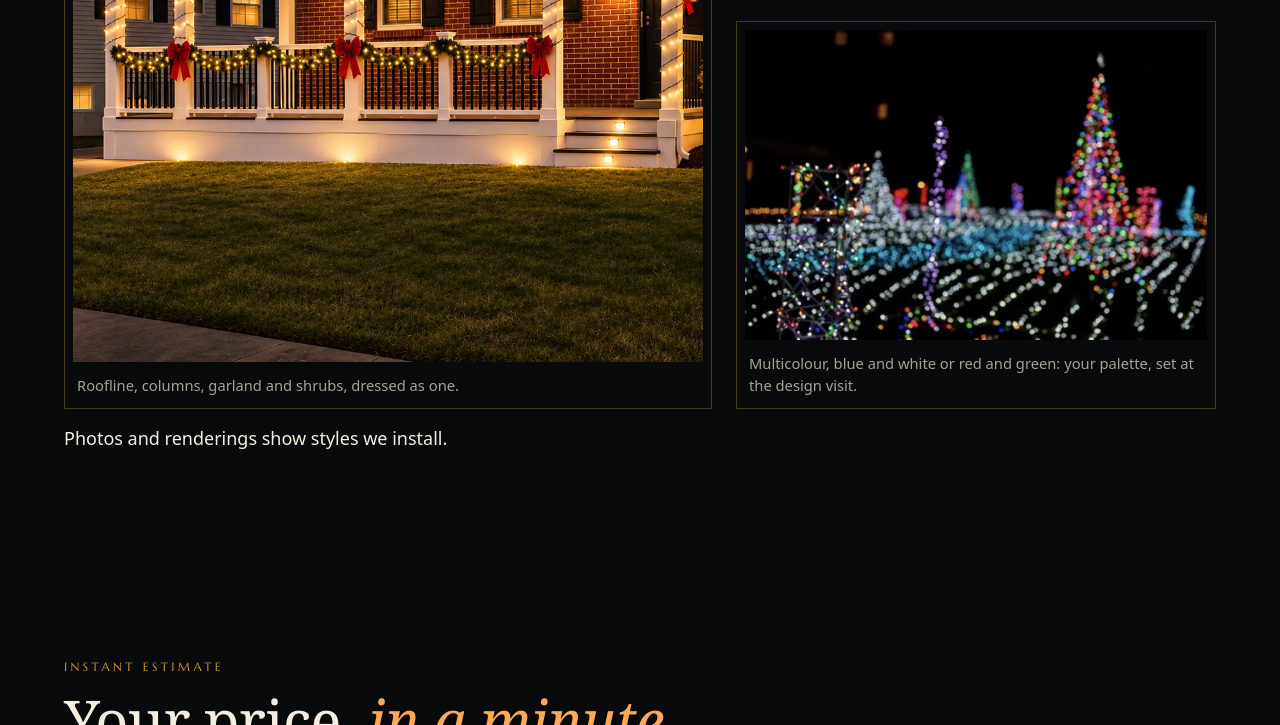
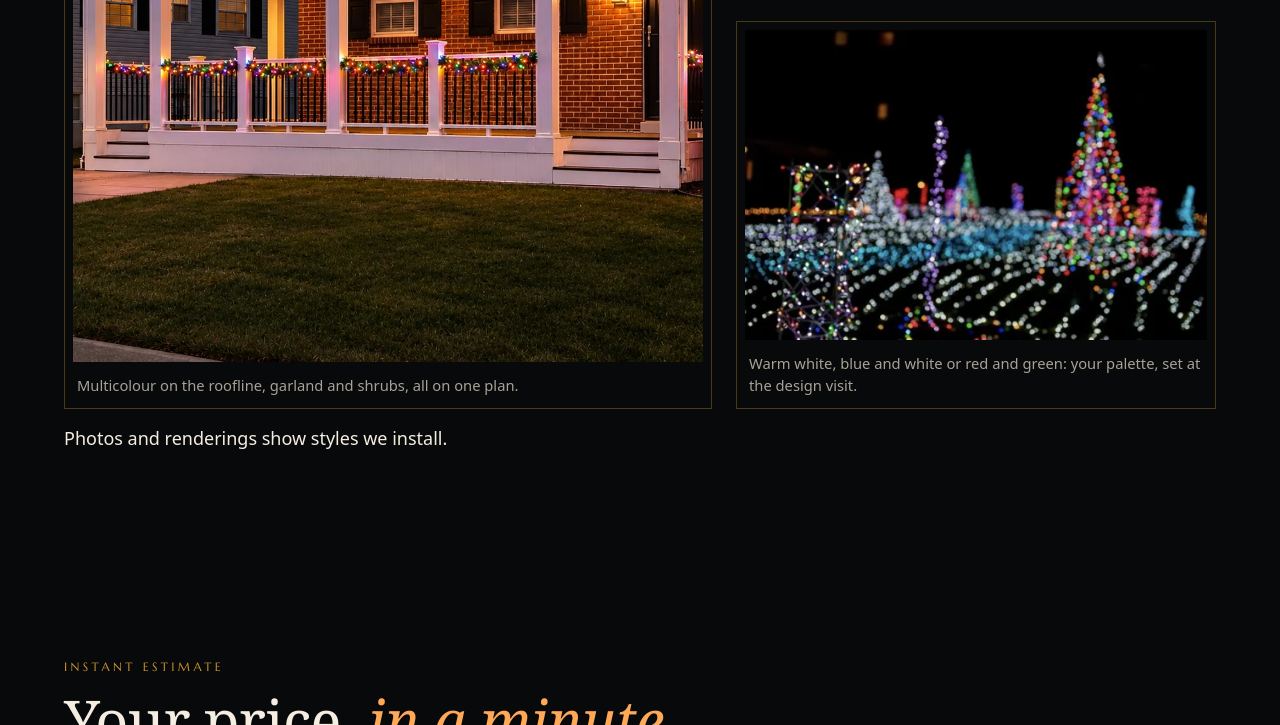
Before and after one commit to NotFibonacci/regent-exterior, an Astro site: page /holiday-lighting in a window 1280 px wide. Shown: the part 1884-2609 px from the top of the page. Built offline with nearby package versions, Linux system fonts and the light colour scheme; Astro itself is replaced by a stand-in of ours.

Commit message:
Holiday: navy porch hero, multicolour porch in gallery
Co-Authored-By: Claude Opus 5.5 <noreply@anthropic.com>
Claude-Session: https://claude.ai/code/session_01477XfrkwMA9gQYivJ4i7xH

```diff
--- a/src/pages/holiday-lighting/index.astro
+++ b/src/pages/holiday-lighting/index.astro
@@ -20,9 +20,9 @@ const schema = [
 ];
 const o = pricing.offers;
 ---
-<Base title="Holiday and Christmas light installation in Central Maryland | Regent Exterior Lighting" description={`Professional holiday lighting for Central Maryland homes: designed, installed, maintained and taken down. Instant estimate online. From $${site.holidayMinimum}. MHIC #41139.`} image="/img/holiday-twilight.webp" schema={schema}>
+<Base title="Holiday and Christmas light installation in Central Maryland | Regent Exterior Lighting" description={`Professional holiday lighting for Central Maryland homes: designed, installed, maintained and taken down. Instant estimate online. From $${site.holidayMinimum}. MHIC #41139.`} image="/img/holiday-navy.webp" schema={schema}>
   <main id="content">
-    <PageHero label="Regent Holiday Lighting" title="And for <em>December.</em>" lede="Rooflines outlined straight and true, shrubs and trees dressed, all installed, maintained through the season and taken down after it." image="/img/holiday-twilight.webp" alt="White farmhouse with a wraparound porch at twilight, warm white bulbs traced along the roofline, gable and porch eave" cta={{ href: '#estimate', text: 'Get an instant estimate' }} />
+    <PageHero label="Regent Holiday Lighting" title="And for <em>December.</em>" lede="Rooflines outlined straight and true, shrubs and trees dressed, all installed, maintained through the season and taken down after it." image="/img/holiday-navy.webp" alt="Navy blue house with a white wraparound porch at night, warm white bulbs along every roofline and shrubs wrapped in lights" cta={{ href: '#estimate', text: 'Get an instant estimate' }} />
 
     <section class="section">
       <div class="sec-head"><p class="label">Three ways to have it</p><h2>Choose <em>how you want the season.</em></h2></div>
@@ -34,9 +34,9 @@ const o = pricing.offers;
     </section>
 
     <Gallery label="The look" title="Warm, even, <em>all season.</em>" note="Photos and renderings show styles we install." photos={[
-      { src: '/img/holiday-porch.webp', alt: 'Covered porch at night with warm white lights on the roofline, wrapped columns, garland with red bows and lit shrubs', caption: 'Roofline, columns, garland and shrubs, dressed as one.', w: 1337, h: 1176 },
+      { src: '/img/holiday-multi.webp', alt: 'Brick-front porch at night with multicolour bulbs along the roofline and porch eave, garland on the railing and shrubs wrapped in colour', caption: 'Multicolour on the roofline, garland and shrubs, all on one plan.', w: 1337, h: 1176 },
       { src: '/img/holiday-moonlit.webp', alt: 'Two-storey house under a full moon with icicle lights along the porch eave and every shrub wrapped in warm white', caption: 'Icicle lights along the eave and every shrub wrapped to match.', w: 906, h: 670 },
-      { src: '/img/holiday-bokeh.webp', alt: 'Out-of-focus multicolour holiday light displays on trees and frames at night', caption: 'Multicolour, blue and white or red and green: your palette, set at the design visit.', w: 596, h: 400 },
+      { src: '/img/holiday-bokeh.webp', alt: 'Out-of-focus multicolour holiday light displays on trees and frames at night', caption: 'Warm white, blue and white or red and green: your palette, set at the design visit.', w: 596, h: 400 },
     ]} />
 
     <section class="section estimator" id="estimate">
```
Also changed, not shown: public/img/holiday-multi.webp (added), public/img/holiday-navy.webp (added).
